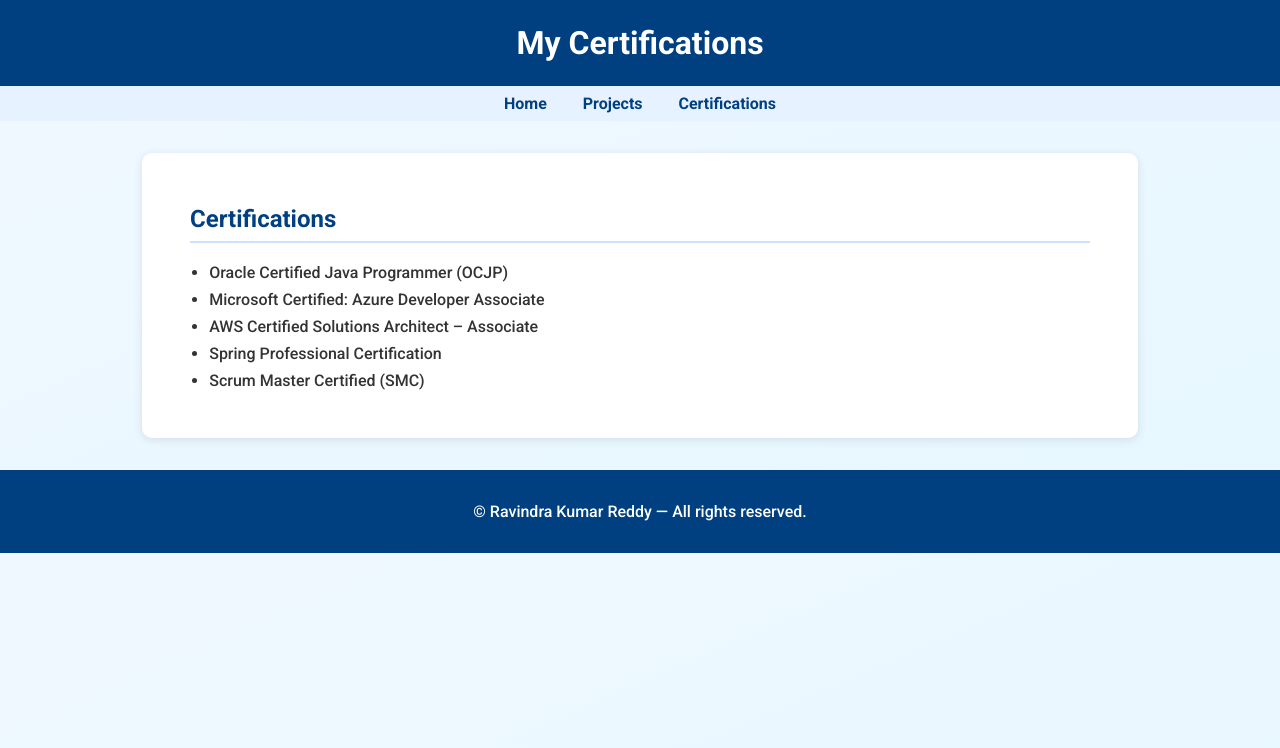
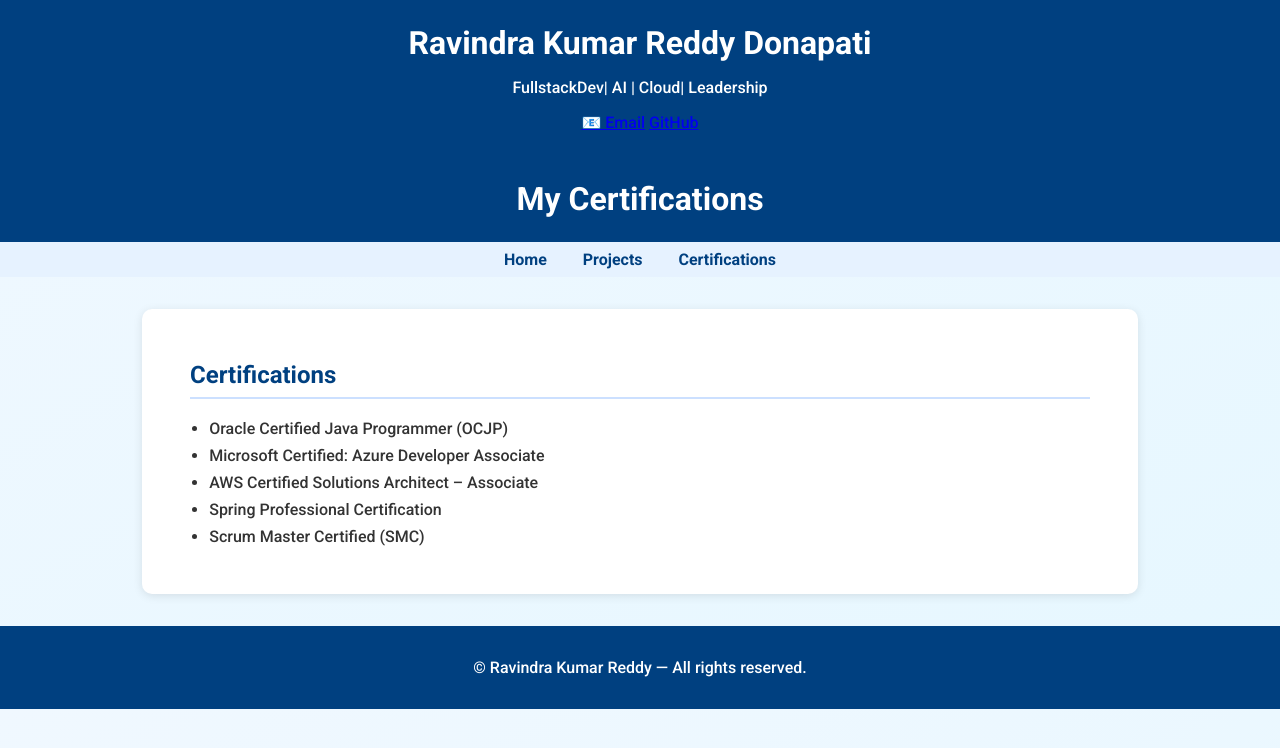
Before and after one commit to drkreddy/drkreddy.github.io, a plain HTML site: page certifications.html in a window 1280 px wide. Drawn offline with Linux system fonts and the light colour scheme.

Commit message:
same header in all pages.

```diff
--- a/certifications.html
+++ b/certifications.html
@@ -71,6 +71,12 @@
   </style>
 </head>
 <body>
+    <header>
+        <h1>Ravindra Kumar Reddy Donapati</h1>
+        <p>FullstackDev| AI | Cloud| Leadership</p>
+        <a href="mailto:ravi.swarchitect@gmail.com">📧 Email</a>
+        <a href="https://github.com/drkreddy" target="_blank">GitHub</a>
+      </header>
   <header>
     <h1>My Certifications</h1>
   </header>
```
Also changed, not shown: projects.html (+6 -0 lines).
